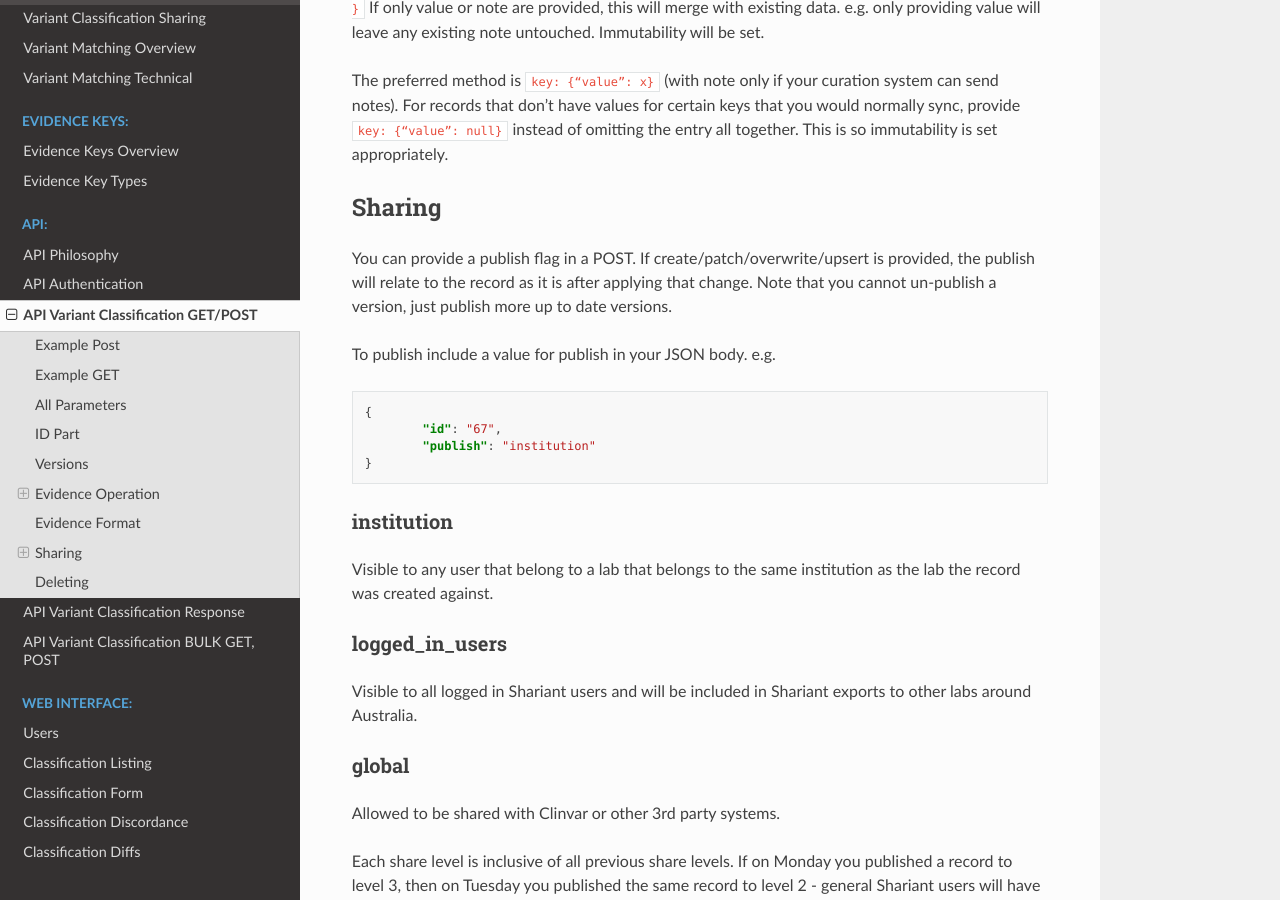
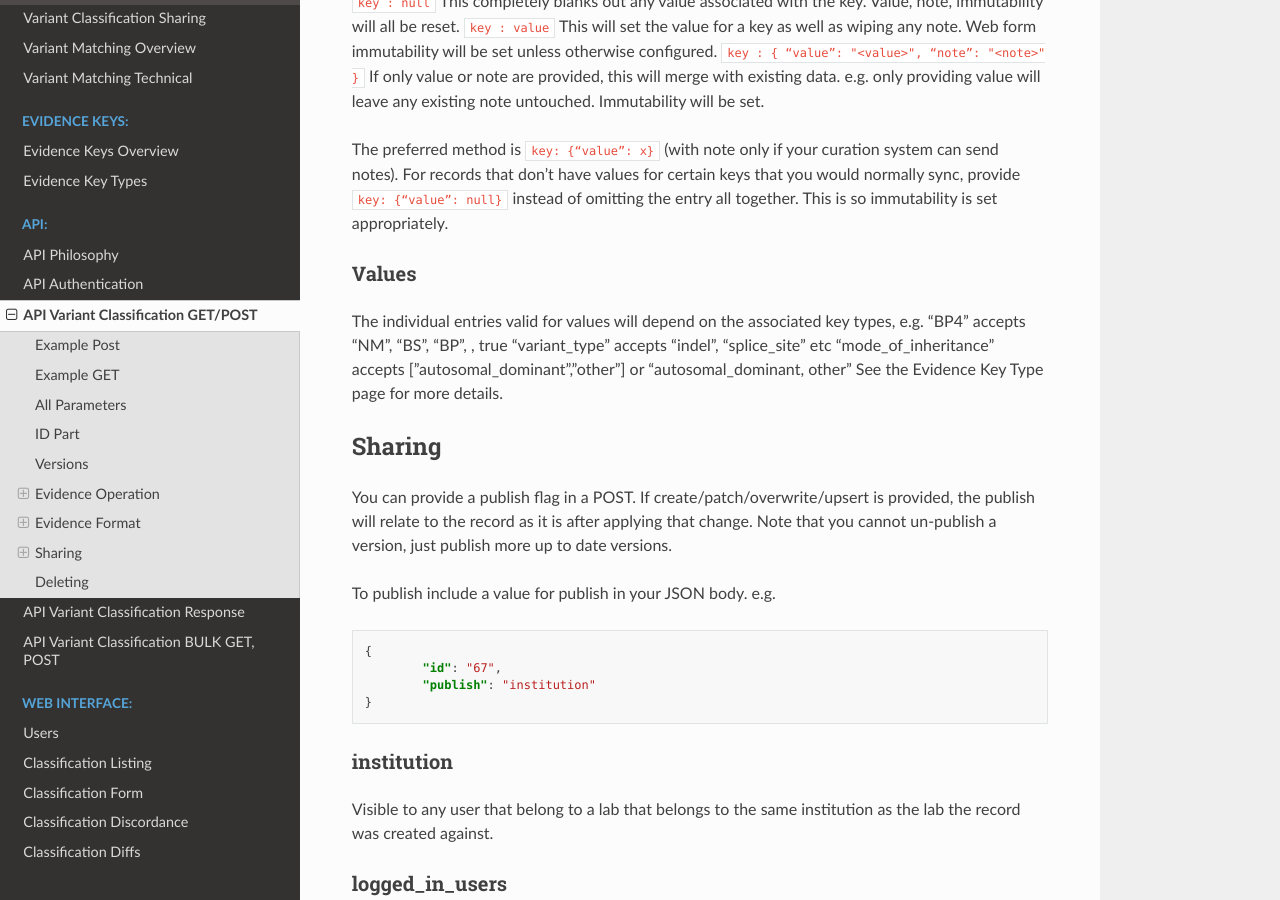
Before and after one commit to SACGF/shariant_docs, a Sphinx documentation site: the page built from docs/integration/api/classification_request.md, in a window 1280 px wide and 900 px high, scrolled down 4078 px. Built offline with Sphinx 7.4.7 and the Read the Docs theme 2.0.0, drawn with Linux system fonts in a browser that asks for light colours; some of the changed text lies outside the part shown.

Commit message:
Update classification_request.md
Put more data in the sample POST

```diff
--- a/docs/integration/api/classification_request.md
+++ b/docs/integration/api/classification_request.md
@@ -10,6 +10,10 @@
 {
 	"id":"xyz_pathology/north_street_lab/F03432",
 	"upsert": {
+		"c_hgvs": "NM_032119.3:c.4171G>A",
+		"clinical_significance": "VUS",
+		"bp4": true,
+		"mode_of_inheritance": ["autosomal_dominant", "autosomal_recessive"],
 		"literature": "Found a book PMID: 342244"
 	},
 	"publish": "institution",
@@ -138,13 +142,21 @@
 The selective immutability will allow web form users to provide values for keys that your curation system can’t provide if necessary.
 Importantly web user’s ability to change the text for a “note” is not affected by the immutability status.
 
-Formats
+### Formats
 
 `key : null` This completely blanks out any value associated with the key. Value, note, immutability will all be reset.
 `key : value` This will set the value for a key as well as wiping any note. Web form immutability will be set unless otherwise configured.
 `key : { “value”: "<value>", “note”: "<note>" }` If only value or note are provided, this will merge with existing data. e.g. only providing value will leave any existing note untouched. Immutability will be set.
 
 The preferred method is `key: {“value”: x}` (with note only if your curation system can send notes). For records that don’t have values for certain keys that you would normally sync, provide `key: {“value”: null}` instead of omitting the entry all together. This is so immutability is set appropriately.
+
+### Values
+
+The individual entries valid for values will depend on the associated key types,
+e.g. "BP4" accepts "NM", "BS", "BP", <etc>, true
+"variant_type" accepts "indel", "splice_site" etc
+"mode_of_inheritance" accepts ["autosomal_dominant","other"] or "autosomal_dominant, other"
+See the Evidence Key Type page for more details.
 
 ## Sharing
 You can provide a publish flag in a POST. If create/patch/overwrite/upsert is provided, the publish will relate to the record as it is after applying that change.
```
